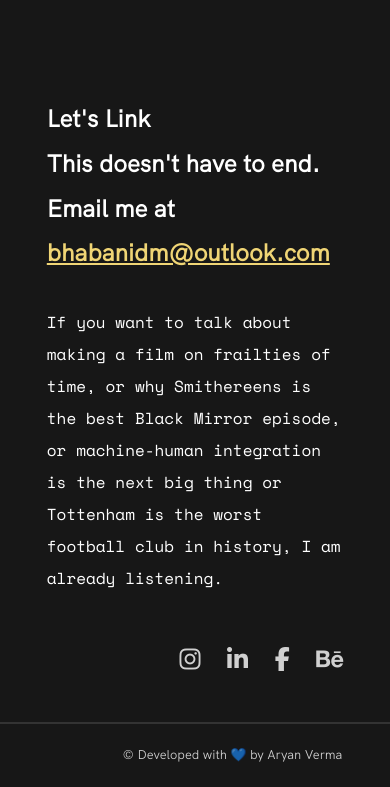
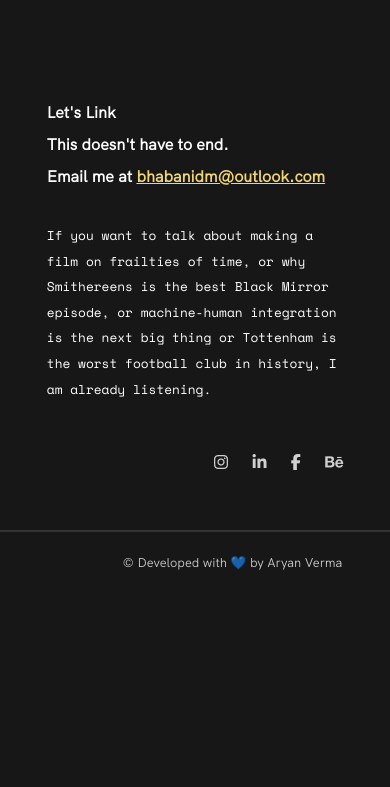
Before and after one commit to doc22940/doc22940-5, a plain HTML site: page index.html in a window 390 px wide. Shown: the part 2687-3474 px from the top of the page. After the commit the page ends 3282 px from the top, so only its background shows below. Drawn offline with nearby package versions, Linux system fonts and the light colour scheme.

Commit message:
fixed social links

```diff
--- a/css/main.css
+++ b/css/main.css
@@ -404,11 +404,28 @@ nav ul li a:hover {
     line-height: 2.8rem;
 }
 
+@media (max-width: 858px) {
+    .intro-contact {
+        font-weight: bold;
+        font-size: 1rem;
+        line-height: 2rem;
+    }
+}
+
 .contact-para {
     font-family: 'Space Mono', monospace;
     font-size: 1rem;
     margin-top: 30px;
     line-height: 2rem;
+}
+
+@media (max-width: 858px) {
+    .contact-para {
+        font-family: 'Space Mono', monospace;
+        font-size: 0.8rem;
+        margin-top: 30px;
+        line-height: 1.6rem;
+    }
 }
 
 .contact-right {
@@ -420,6 +437,12 @@ nav ul li a:hover {
     top: 0;
     right: 0;
     font-size: 1.5rem;
+}
+
+@media (max-width: 858px) {
+    .sociallinks {
+        font-size: 1rem;
+    }
 }
 
 .sociallinks a {
```
